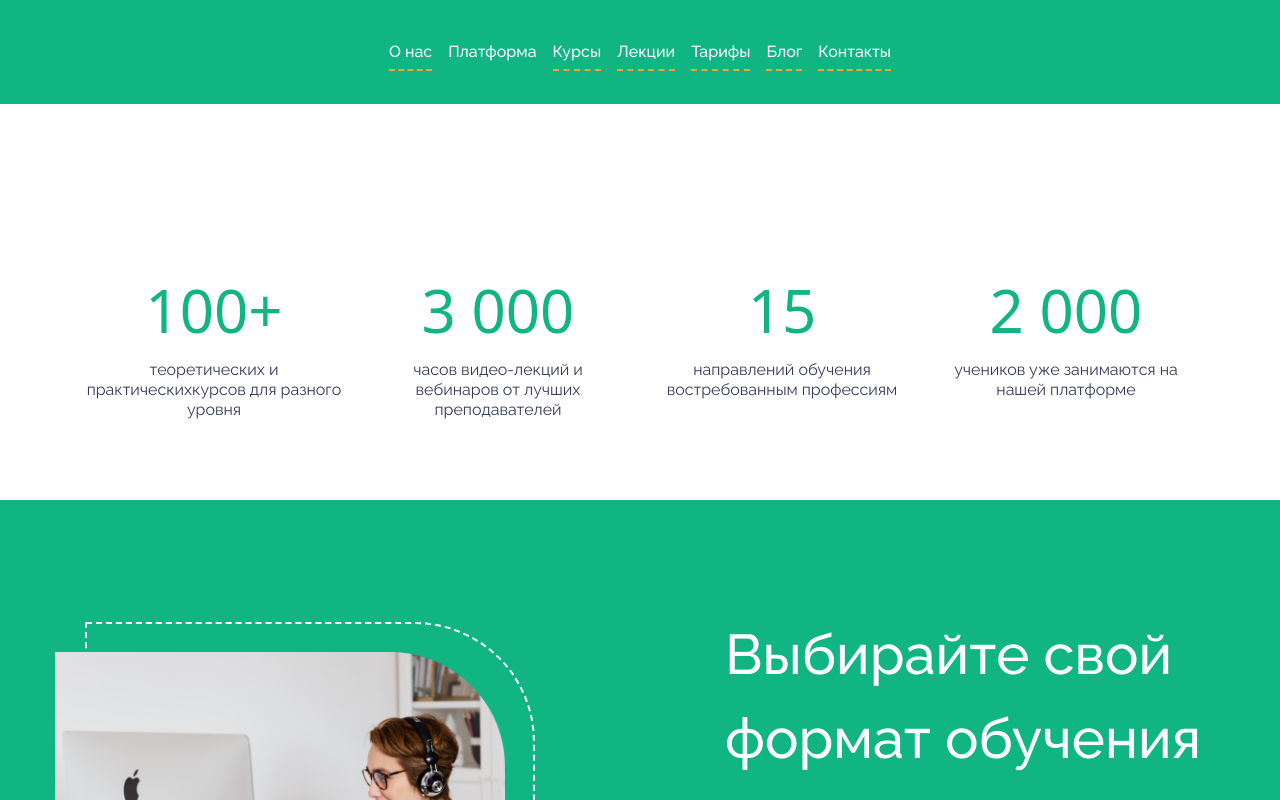
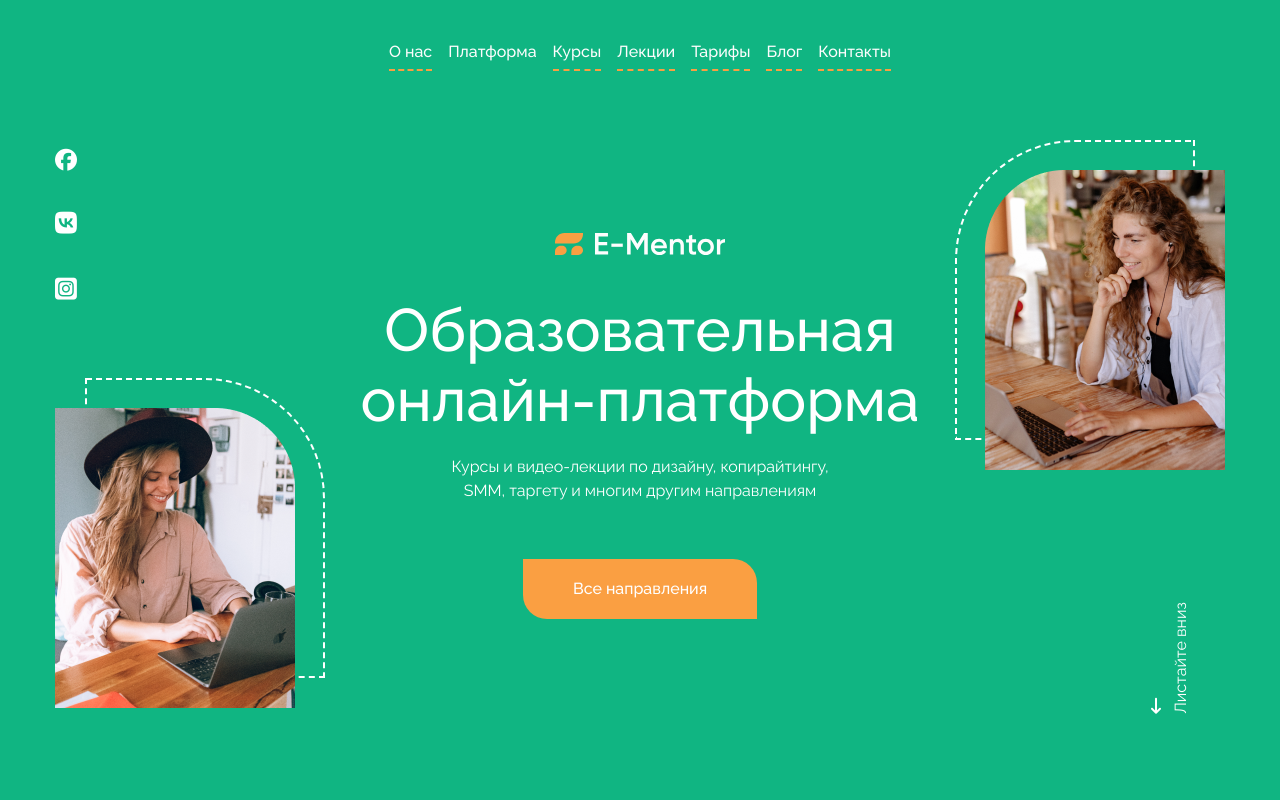
Before and after one commit to IT-LABSacademy/e-mentor, a Vue app: page / in a window 1280 px wide. Shown: the top 800 px of the page. Built offline with nearby package versions, Linux system fonts and the light colour scheme.

Commit message:
feat: added home hero section (18.12.23/17:05)

```diff
--- a/src/components/TheButton.vue
+++ b/src/components/TheButton.vue
@@ -0,0 +1,29 @@
+<template>
+  <button class="btn py-4 px-12 text-white text-base font-medium rounded-tr-3xl rounded-bl-3xl" :class="color">
+    <slot />
+  </button>
+</template>
+
+<script>
+export default {
+  props: {
+    color: {
+      type: String,
+      required: true
+    }
+  }
+}
+</script>
+
+<style scoped>
+.btn {
+  transition: 0.3s;
+  border: 2.5px solid transparent;
+}
+
+.btn:hover {
+  transform: scale(1.2);
+  /* background: none; */
+  /* border: 2.5px solid orange; */
+}
+</style>
--- a/src/components/courses/AboutTraining.vue
+++ b/src/components/courses/AboutTraining.vue
@@ -7,7 +7,7 @@
                 <div class="up">
                     <h1 class="text-light">Актуальные знания</h1>
                 </div>
-                <div class="doun text-light">
+                <div class="down text-light">
                     <p>
                         Мы понимаем, как быстро меняются тренды и появляются обновления. Поэтому
                         мы всегда следим за всеми новинками, добавляем в про
@@ -45,7 +45,7 @@
     max-width: 540px;
 }
 
-.format .texts .doun p {
+.format .texts .down p {
     font-size: 16px;
     font-family: 'R-400';
     max-width: 478px;
@@ -69,7 +69,7 @@
         font-size: 39px;
     }
 
-    .format .texts .doun p {
+    .format .texts .down p {
         font-size: 10px;
     }
 
--- a/src/components/home/TrainingFormat.vue
+++ b/src/components/home/TrainingFormat.vue
@@ -2,7 +2,7 @@
     <section class="format bg-green py-14 md:py-24 xl:py-28">
         <div class="container flex items-center justify-center lg:justify-between flex-wrap gap-10">
 
-<!-- image-block -->
+            <!-- image-block -->
             <div class="image-block md:w-[450px]">
                 <img class="relative z-10 w-full h-full object-cover" src="../../assets/images/photo.png" alt="">
             </div>
--- /dev/null
+++ b/src/components/home/homeHero.vue
@@ -0,0 +1,105 @@
+<template>
+  <section class="hero bg-green text-white py-10 md:pb-28 md:pt-10">
+    <div class="container flex items-center justify-between flex-wrap">
+      <!-- left -->
+      <div class="left order-2 sm:order-none">
+        <!-- socials -->
+        <ul class="socials flex flex-col items-start justify-center gap-7">
+          <li>
+            <a href="#" class="w-6 h-6 text-[22px]">
+              <i class="fa-brands fa-facebook"></i>
+            </a>
+          </li>
+          <li>
+            <a href="#" class="w-6 h-6 text-[25px]">
+              <i class="fa-brands fa-vk"></i>
+            </a>
+          </li>
+          <li>
+            <a href="#" class="w-6 h-6 text-[25px]">
+              <i class="fa-brands fa-square-instagram"></i>
+            </a>
+          </li>
+        </ul>
+        <!-- image-block -->
+        <div class="image-block hidden xl:block">
+          <img class="relative z-10 w-full h-full object-cover" src="@/assets/images/home-left.png" alt="#">
+        </div>
+      </div>
+
+      <!-- center -->
+      <div class="center text-center">
+        <!-- logo -->
+        <div class="logo justify-center hidden md:flex">
+          <img src="../../assets/images/logo-white.svg" alt="#">
+        </div>
+
+        <h1 class="text-6xl leading-[70px] max-w-xl mx-auto font-medium mt-10">Образовательная онлайн-платформа</h1>
+        <p class="text-base max-w-sm mx-auto mt-5 mb-14">Курсы и видео-лекции по дизайну, копирайтингу, SMM, таргету и
+          многим другим направлениям</p>
+
+        <TheButton color="bg-orange">Все направления</TheButton>
+      </div>
+
+      <!-- right -->
+      <div class="right flex flex-col justify-between items-end gap-16">
+        <!-- image-block -->
+        <div class="image-block hidden lg:block">
+          <img class="relative z-10 w-full h-full object-cover" src="@/assets/images/home-right.png" alt="#">
+        </div>
+
+        <!-- to-bottom -->
+        <div class="to-bottom flex gap-3 items-center justify-start -rotate-90
+        hidden lg:block">
+          <i class="fa-solid fa-arrow-left-long"></i>
+          <p>Листайте вниз</p>
+        </div>
+      </div>
+
+    </div>
+  </section>
+</template>
+
+<script>
+import TheButton from '../TheButton.vue';
+
+export default {
+  components: {
+    TheButton,
+  },
+}
+</script>
+
+<style scoped>
+.hero .container .left .image-block {
+  position: relative;
+  margin-top: 100px;
+}
+
+.hero .container .left .image-block::before {
+  content: '';
+  width: 100%;
+  height: 100%;
+  position: absolute;
+  left: 30px;
+  top: -30px;
+  border: 2px dashed white;
+  border-radius: 0 120px 0 0;
+}
+
+.hero .container .right .image-block {
+  position: relative;
+  margin-bottom: 100px;
+}
+
+.hero .container .right .image-block::before {
+  content: '';
+  width: 100%;
+  height: 100%;
+  position: absolute;
+  left: -30px;
+  top: -30px;
+  border: 2px dashed white;
+  border-radius: 120px 0 0 0;
+}
+</style>
--- a/src/views/HomeView.vue
+++ b/src/views/HomeView.vue
@@ -1,18 +1,20 @@
 <template>
   <HomeNavbar />
+  <HomeHero />
   <HomeNumber />
   <TrainingFormat />
 </template>
 
 <script>
 // import AboutNumber from '@/components/AboutNumber.vue';
-import HomeNumber from '../components/home/HomeNumber.vue';
+import HomeNumber from '@/components/home/HomeNumber.vue';
 import HomeNavbar from '@/components/home/homeNavbar.vue';
 import TrainingFormat from '@/components/home/TrainingFormat.vue';
+import HomeHero from '@/components/home/homeHero.vue';
 
 
 
 export default {
-  components: { HomeNumber, HomeNavbar, TrainingFormat }
+  components: { HomeNumber, HomeHero, HomeNavbar, TrainingFormat }
 }
 </script>
```
Also changed, not shown: src/assets/images/home-left.png (added), src/assets/images/home-right.png (added), src/components/courses/motion.vue (indentation only).
